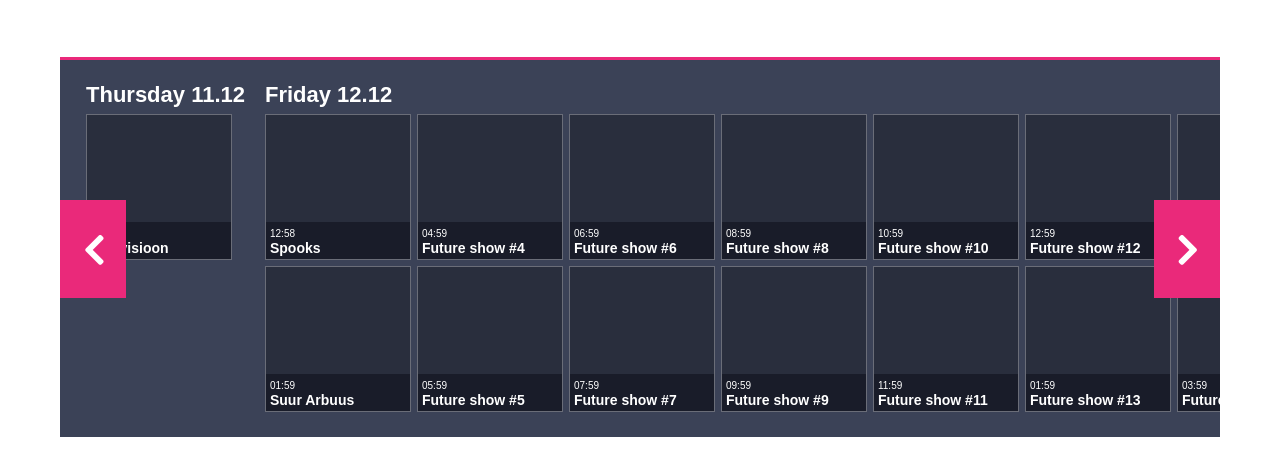
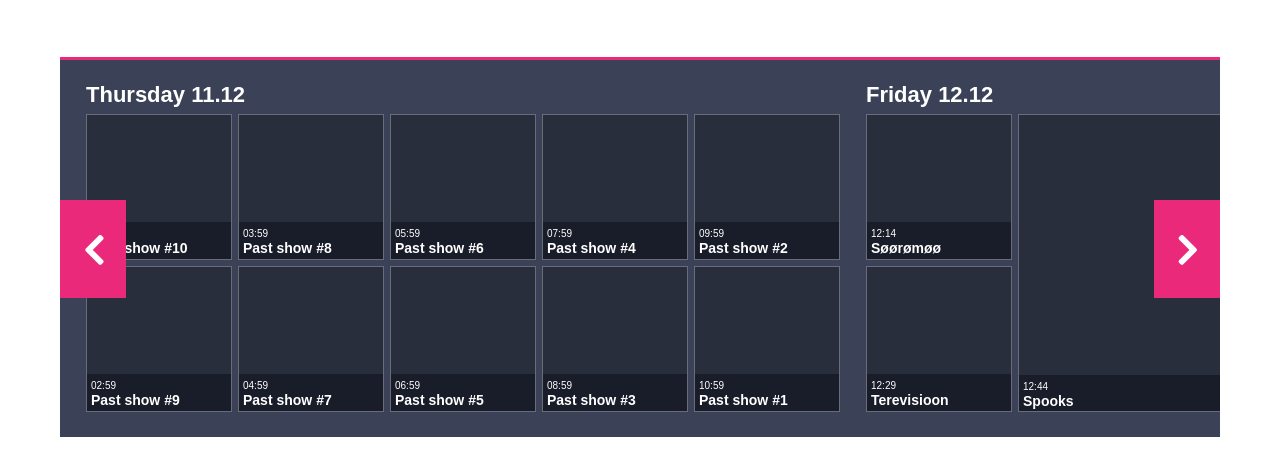
Before and after one commit to kartulita/timeline, a website: page src/timeline/demos/index.html in a window 1280 px wide. Shown: the part 100-576 px from the top of the page. Drawn offline with nearby package versions, Linux system fonts and the light colour scheme.

Commit message:
Currently-playing item appears big, with no adjacent gaps

```diff
--- a/src/timeline/service.js
+++ b/src/timeline/service.js
@@ -5,19 +5,22 @@
 		.factory('showsService', showsService);
 
 	var mock = [
-		{ id: 1, title: 'Terevisioon', start: moment().subtract(1, 'hours') },
-		{ id: 2, title: 'Spooks', start: moment().subtract(1, 'minutes') },
-		{ id: 3, title: 'Suur Arbuus', start: moment().add(1, 'hours') }
+		{ id: 0, title: 'Søørømøø', start: moment().subtract(45, 'minutes') },
+		{ id: 1, title: 'Terevisioon', start: moment().subtract(30, 'minutes') },
+		{ id: 2, title: 'Spooks', start: moment().subtract(15, 'minutes') },
+		{ id: 3, title: 'Suur Arbuus', start: moment().add(15, 'minutes') }
 	];
 
 	for (var id = 4; id < 50; id++) {
 		mock.push(
 			{ id: id, title: 'Future show #' + id, start: moment().add(id, 'hours') });
 	}
-	for (var id = -30; id < 0; id++) {
+	for (var id = -10; id < 0; id++) {
 		mock.push(
-			{ id: id, title: 'Past show #' + -id, start: moment().subtract(id + 1, 'hours') });
+			{ id: id, title: 'Past show #' + -id, start: moment().subtract(-id + 1, 'hours') });
 	}
+
+	mock = _(mock).sortBy('start');
 
 	function showsService($http, $q) {
 		return {
@@ -30,6 +33,7 @@
 		}
 
 		function getCurrent() {
+			/* Assumes data is in ascending order by start time */
 			return _(mock)
 				.reduceRight(function (memo, item) {
 					if (memo !== undefined) {
--- a/src/timeline/timeline-directive.js
+++ b/src/timeline/timeline-directive.js
@@ -77,11 +77,12 @@
 			showsService.getDay(NaN)
 				.then(transformShowsData);
 
-			$scope.model.activeId = showsService.getCurrent();
+			$scope.model.currentId = showsService.getCurrent().id;
 
 			return;
 
 			function transformShowsData(shows) {
+				/* Assumes data is in ascending order by start time */
 				$scope.model.days = _(shows).chain()
 					.groupBy(function getDay(item) {
 						return moment(item.start).local().startOf('day').toDate().getTime();
--- a/src/timeline/timeline-items-directive.js
+++ b/src/timeline/timeline-items-directive.js
@@ -11,9 +11,6 @@
 
 		return {
 			restrict: 'A',
-			scope: {
-				itemsExpr: '@timelineItems',
-			},
 			transclude: true,
 			link: link
 		};
@@ -22,15 +19,11 @@
 			var rowCount = 2;
 			var parent = element.parent();
 			var navController = parent.controller('timelineNavController');
-			/*
-			 * Loop over items for this scope.day
-			 * Set scope.item
-			 * Put ites into columns as needed
-			 * Invoke timelineItemDirective
-			 * Use CSS for the space handling for now
-			 * Note: CSS will not be enough when a phantom is needed.
-			 */
-			scope.$watch('itemsExpr', rebuildList);
+
+			attrs.$observe('timelineItems', rebuildList);
+			scope.$watch('model.currentId', rebuildList);
+
+			return;
 
 			function parseExpr(expr) {
 				var matches = expr.match(itemsParser);
@@ -39,36 +32,52 @@
 				}
 				return {
 					local: matches[1],
-					collection: $parse(matches[2])(scope.$parent)
+					collection: $parse(matches[2])(scope)
 				};
 			}
 
 			function rebuildList() {
-				var expr = parseExpr(scope.itemsExpr);
+				var expr = parseExpr(attrs.timelineItems);
 				var tuple;
 				var rows;
 				element.empty();
 				newRow();
-				_(expr.collection)
-					.each(function createItemElement(item) {
-						if (rows === 0) {
-							tuple = angular.element('<div/>')
-								.addClass('timeline-items-column');
-							element.append(tuple);
-						}
-						var itemScope = scope.$parent.$new(false, scope);
-						itemScope[expr.local] = item;
-						transclude(itemScope, function (clone, scope) {
-							tuple.append(clone);
-						});
-						nextRow();
-					});
+
+				var items = expr.collection;
+
+				var currentIndex = -1;
+
+				var i;
+
+				/* Get index of currently active item */
+				for (var i = 0; i < items.length; i++) {
+					if (items[i].id === scope.model.currentId) {
+						currentIndex = i;
+						break;
+					}
+				}
+
+				/*
+				 * Prepend a phantom if currently-active item is a second-row
+				 * item, so we don't have gaps next to the currently-active item
+				 */
+				if (currentIndex !== -1 && currentIndex & 1) {
+					addPhantom();
+				}
+
+				/* Add items */
+				for (var i = 0; i < items.length; i++) {
+					addItem(items[i], i === currentIndex);
+				}
 
 				while (rows !== 0) {
 					addPhantom();
 				}
 
 				return;
+
+				function startRow() {
+				}
 
 				function newRow() {
 					rows = 0;
@@ -80,10 +89,33 @@
 					}
 				}
 
+				function addToRow(item) {
+					if (rows === 0) {
+						tuple = angular.element('<div/>')
+							.addClass('timeline-items-column');
+						element.append(tuple);
+					}
+					tuple.append(item);
+					nextRow();
+				}
+
+				function addItem(item, isCurrent) {
+					if (isCurrent) {
+						newRow();
+					}
+					var itemScope = scope.$new();
+					itemScope[expr.local] = item;
+					transclude(itemScope, function (clone, scope) {
+						addToRow(clone);
+					});
+					if (isCurrent) {
+						newRow();
+					}
+				}
+
 				function addPhantom() {
 					var item = angular.element('<div class="timeline-item-container phantom"/>');
-					tuple.append(item);
-					nextRow();
+					addToRow(item);
 				}
 			}
 		}
--- a/src/timeline/timeline.css
+++ b/src/timeline/timeline.css
@@ -127,6 +127,11 @@
 	width: 144px;
 }
 
+.timeline-item-container.current {
+	width: 296px;
+	height: 296px;
+}
+
 .timeline-item {
 	position: relative;
 	display: block;
@@ -153,9 +158,9 @@
 	transition-delay: 400ms;
 }
 
-.timeline-item-header>* {
-	text-overflow: ellipsis;
-	white-space: nowrap;
+.current .timeline-item-header {
+	height: 296px;
+	bottom: -270px;
 }
 
 .timeline-item:hover>.timeline-item-header {
@@ -163,6 +168,11 @@
 	padding-top: 100px;
 	transition-delay: 300ms;
 	background: rgba(234,41,122,0.9);
+}
+
+.timeline-item-header>* {
+	text-overflow: ellipsis;
+	white-space: nowrap;
 }
 
 .timeline-item:hover>.timeline-item-header>* {
--- a/src/timeline/timeline.html
+++ b/src/timeline/timeline.html
@@ -6,7 +6,7 @@
 		<div class="timeline-day" ng-repeat="day in model.days">
 			<div class="timeline-day-title" ng-bind="day.start | timelineDate"></div>
 				<div class="timeline-items" timeline-items="item in day.items">
-					<div class="timeline-item-container">
+					<div class="timeline-item-container" ng-class="{ current: item.id === model.currentId }">
 						<a class="timeline-item" href="#" ng-click="openItem(item)">
 							<div class="timeline-item-header">
 								<div class="timeline-item-time" ng-bind="item.start | timelineTime"></div>
```
